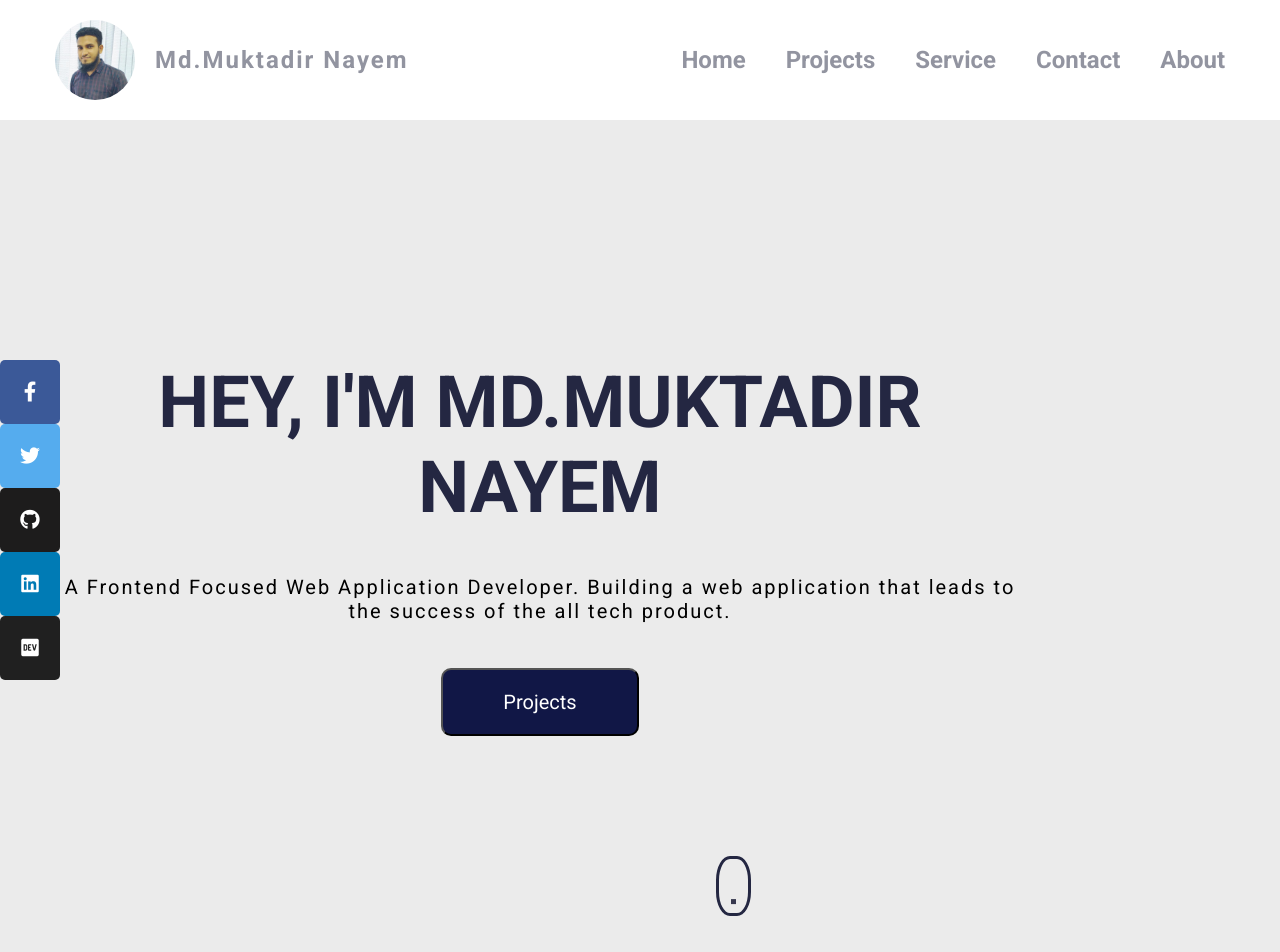
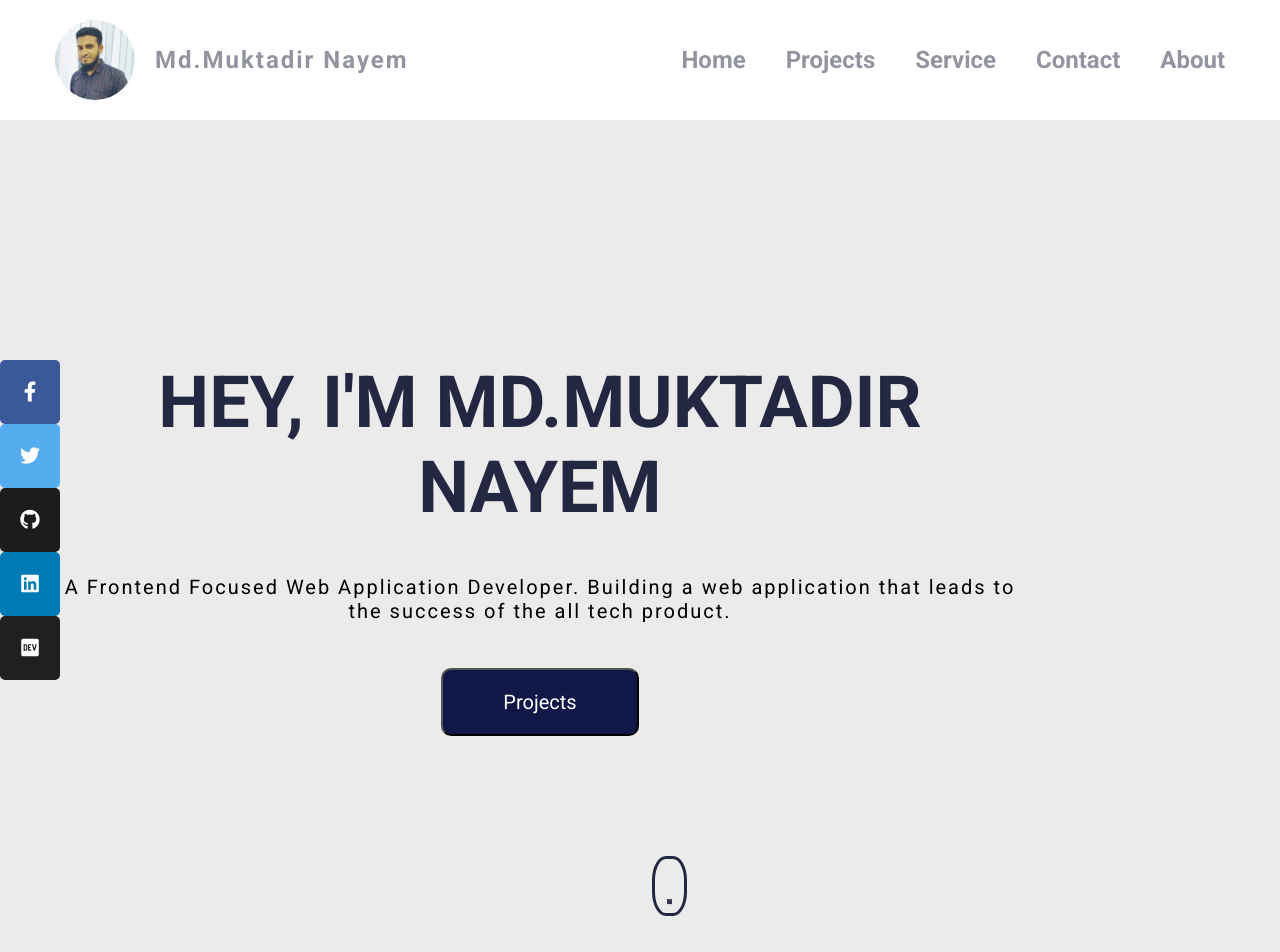
Before and after one commit to Muktadirnayem66/portfolio1, a plain HTML site: page index.html in a window 1280 px wide. Shown: the top 952 px of the page. Drawn offline with Linux system fonts and the light colour scheme.

Commit message:
another changes on mouse scroll

```diff
--- a/style.css
+++ b/style.css
@@ -175,7 +175,7 @@ nav .menu ul li a{
     height: 60px;
     width: 35px;
     border-radius: 40%;
-    margin: 15vh 82vh;
+    margin: 15vh 74vh;
     border: 3px solid var(--Dark-Slate-Grey);
   }
 
```
